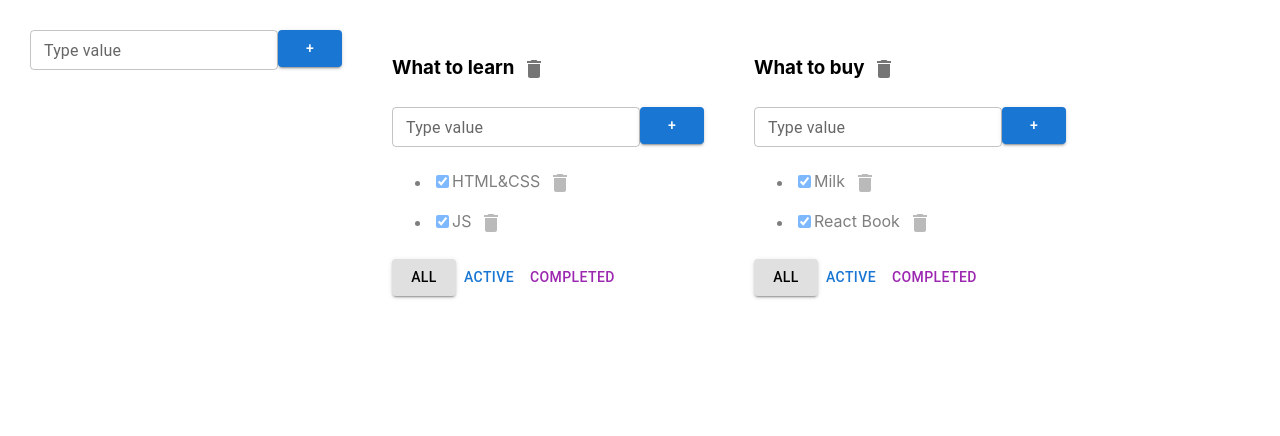
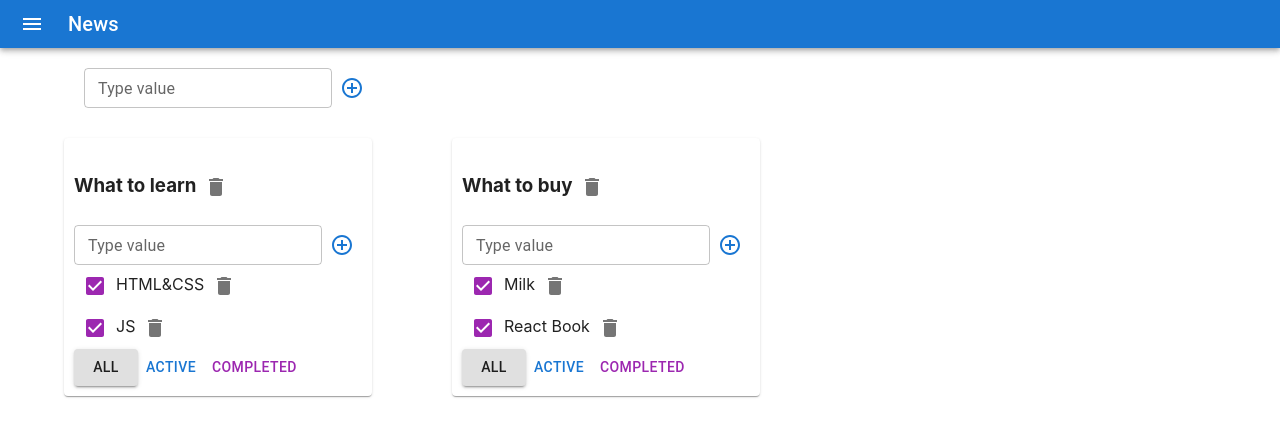
Before and after one commit to YarGromov/ToDoList_Project, a React (Create React App) app in the folder my-app/: page / in a window 1280 px wide. Shown: the top 436 px of the page. Built offline with nearby package versions, Linux system fonts and the light colour scheme.

Commit message:
Сheckbox, TextField EditableSpan, AppBar, Container, Grid

```diff
--- a/my-app/src/AddItemForm.tsx
+++ b/my-app/src/AddItemForm.tsx
@@ -1,5 +1,6 @@
 import React, {ChangeEvent, KeyboardEvent, useState} from 'react';
-import {Button, TextField} from "@mui/material";
+import {Button, IconButton, TextField} from "@mui/material";
+import {ControlPoint} from "@mui/icons-material";
 
 type AddItemFormPropsType = {
     addItem: (title: string) => void
@@ -39,7 +40,9 @@ export function AddItemForm(props: AddItemFormPropsType) {
                label={'Type value'}
                 helperText={error}
         />
-        <Button onClick={addItem} size="medium" variant={"contained"} color={'primary'}>+</Button>
+        <IconButton onClick={addItem}   color={'primary'}>
+            <ControlPoint/>
+        </IconButton>
 
     </div>
 }
--- a/my-app/src/App.css
+++ b/my-app/src/App.css
@@ -1,24 +1,24 @@
-.App {
-  padding: 30px;
-  display: flex;
-}
+/*.App {*/
+/*  padding: 30px;*/
+/*  display: flex;*/
+/*}*/
 
-.App > div {
-  margin-right: 50px;
-}
+/*.App > div {*/
+/*  margin-right: 50px;*/
+/*}*/
 
-.error {
-  border: red 1px solid;
-}
+/*.error {*/
+/*  border: red 1px solid;*/
+/*}*/
 
-.error-message {
-  color: red;
-}
+/*.error-message {*/
+/*  color: red;*/
+/*}*/
 
-.active-filter {
-  background-color: aquamarine;
-}
+/*.active-filter {*/
+/*  background-color: aquamarine;*/
+/*}*/
 
-.is-done {
-  opacity: 0.5;
-}
+/*.is-done {*/
+/*  opacity: 0.5;*/
+/*}*/
--- a/my-app/src/App.tsx
+++ b/my-app/src/App.tsx
@@ -3,6 +3,8 @@ import './App.css';
 import {TaskType, Todolist} from './Todolist';
 import {v1} from 'uuid';
 import {AddItemForm} from './AddItemForm';
+import {AppBar, Container, Grid, IconButton, Paper, Toolbar, Typography} from "@mui/material";
+import {Menu} from "@mui/icons-material";
 
 export type FilterValuesType = "all" | "active" | "completed";
 type TodolistType = {
@@ -56,6 +58,7 @@ function App() {
             setTasks({...tasks});
         }
     }
+
     function changeTaskTitle(id: string, newTitle: string, todolistId: string) {
         //достанем нужный массив по todolistId:
         let todolistTasks = tasks[todolistId];
@@ -77,6 +80,7 @@ function App() {
         // засетаем в стейт копию объекта, чтобы React отреагировал перерисовкой
         setTasks({...tasks});
     }
+
     function changeTodolistTitle(id: string, title: string) {
         // найдём нужный todolist
         const todolist = todolists.find(tl => tl.id === id);
@@ -118,7 +122,21 @@ function App() {
 
     return (
         <div className="App">
-            <AddItemForm addItem={addTodolist} />
+            <AppBar position="static">
+                <Toolbar variant="dense">
+                    <IconButton edge="start" color="inherit" aria-label="menu" sx={{mr: 2}}>
+                        <Menu/>
+                    </IconButton>
+                    <Typography variant="h6" color="inherit" component="div">
+                        News
+                    </Typography>
+                </Toolbar>
+            </AppBar>
+            <Container fixed>
+                <Grid container style={{padding: '20px'}}>
+                    <AddItemForm addItem={addTodolist}/>
+                </Grid>
+                <Grid container spacing={10}>
                     {
                         todolists.map(tl => {
                             let allTodolistTasks = tasks[tl.id];
@@ -131,7 +149,9 @@ function App() {
                                 tasksForTodolist = allTodolistTasks.filter(t => t.isDone === true);
                             }
 
-                    return <Todolist
+                            return <Grid item>
+                                <Paper style={{ padding: '10px', marginTop: '10px'}}>
+                                    <Todolist
                                         key={tl.id}
                                         id={tl.id}
                                         title={tl.title}
@@ -145,9 +165,12 @@ function App() {
                                         changeTaskTitle={changeTaskTitle}
                                         changeTodolistTitle={changeTodolistTitle}
                                     />
+                                </Paper>
+                            </Grid>
                         })
                     }
-
+                </Grid>
+            </Container>
         </div>
     );
 }
--- a/my-app/src/EditableSpan.tsx
+++ b/my-app/src/EditableSpan.tsx
@@ -1,4 +1,5 @@
 import React, {ChangeEvent, useState} from 'react';
+import {TextField} from "@mui/material";
 
 type EditableSpanPropsType = {
     value: string
@@ -22,6 +23,6 @@ export function EditableSpan(props: EditableSpanPropsType) {
     }
 
     return editMode
-        ? <input value={title} onChange={changeTitle} autoFocus onBlur={activateViewMode}/>
+        ? <TextField value={title} onChange={changeTitle} autoFocus onBlur={activateViewMode}/>
         : <span onDoubleClick={activateEditMode}>{props.value}</span>
 }
--- a/my-app/src/TodoList.tsx
+++ b/my-app/src/TodoList.tsx
@@ -2,7 +2,7 @@ import React, {ChangeEvent} from 'react';
 import {FilterValuesType} from './App';
 import {AddItemForm} from './AddItemForm';
 import {EditableSpan} from './EditableSpan';
-import {Button, IconButton} from "@mui/material";
+import {Button, Checkbox, IconButton} from "@mui/material";
 import {Delete} from "@mui/icons-material";
 
 export type TaskType = {
@@ -48,7 +48,7 @@ export function Todolist(props: PropsType) {
             </IconButton>
         </h3>
         <AddItemForm addItem={addTask}/>
-        <ul>
+        <div>
             {
                 props.tasks.map(t => {
                     const onClickHandler = () => props.removeTask(t.id, props.id)
@@ -61,16 +61,16 @@ export function Todolist(props: PropsType) {
                     }
 
 
-                    return <li key={t.id} className={t.isDone ? "is-done" : ""}>
-                        <input type="checkbox" onChange={onChangeHandler} checked={t.isDone}/>
+                    return <div key={t.id} className={t.isDone ? "is-done" : ""}>
+                        <Checkbox  onChange={onChangeHandler} checked={t.isDone} color="secondary"/>
                         <EditableSpan value={t.title} onChange={onTitleChangeHandler} />
                         <IconButton  onClick={onClickHandler}>
                             <Delete />
                         </IconButton>
-                    </li>
+                    </div>
                 })
             }
-        </ul>
+        </div>
         <div>
             <Button color={'inherit'} variant={props.filter === 'all' ? "contained" : "text"}
                     onClick={onAllClickHandler}>All
```
Lines whose indentation alone changed are shown as unchanged.
